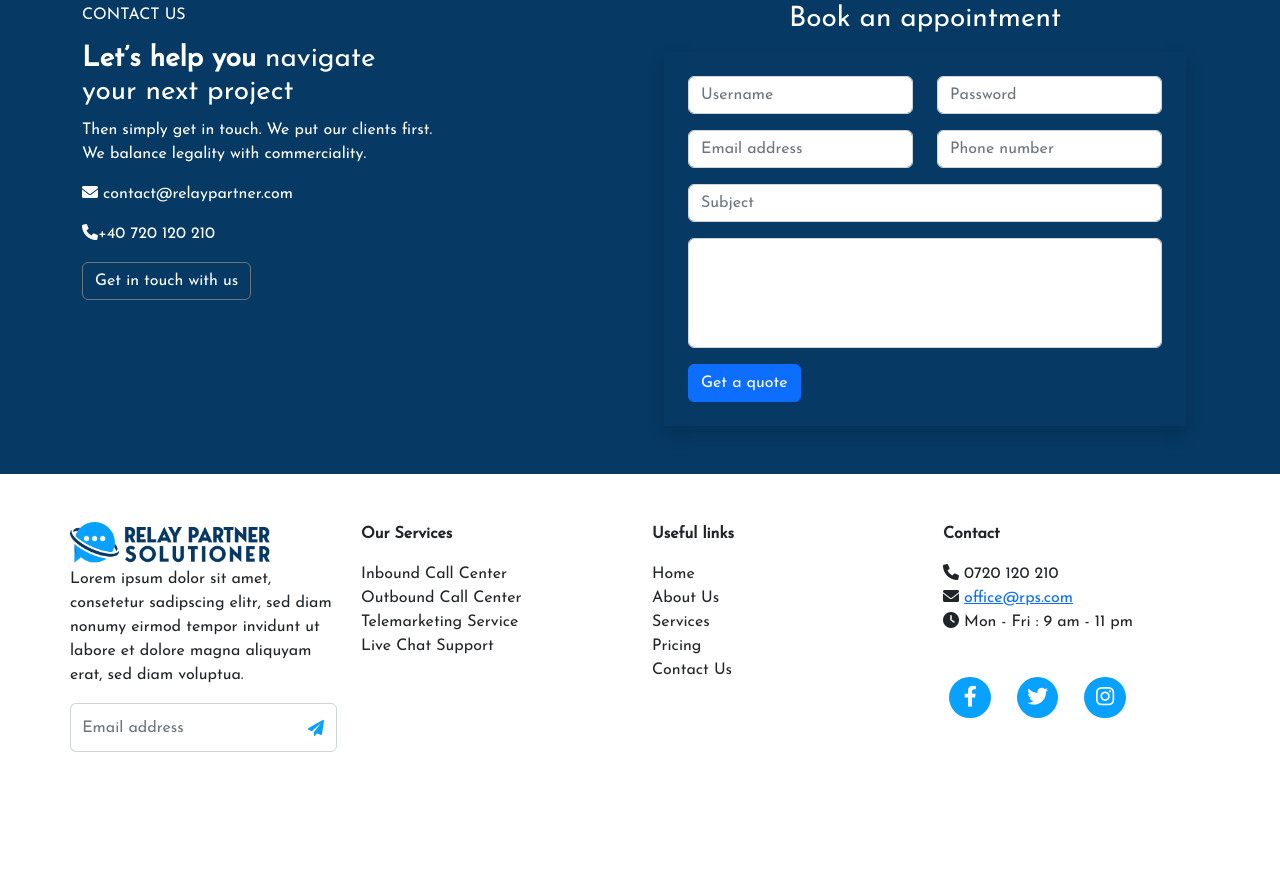
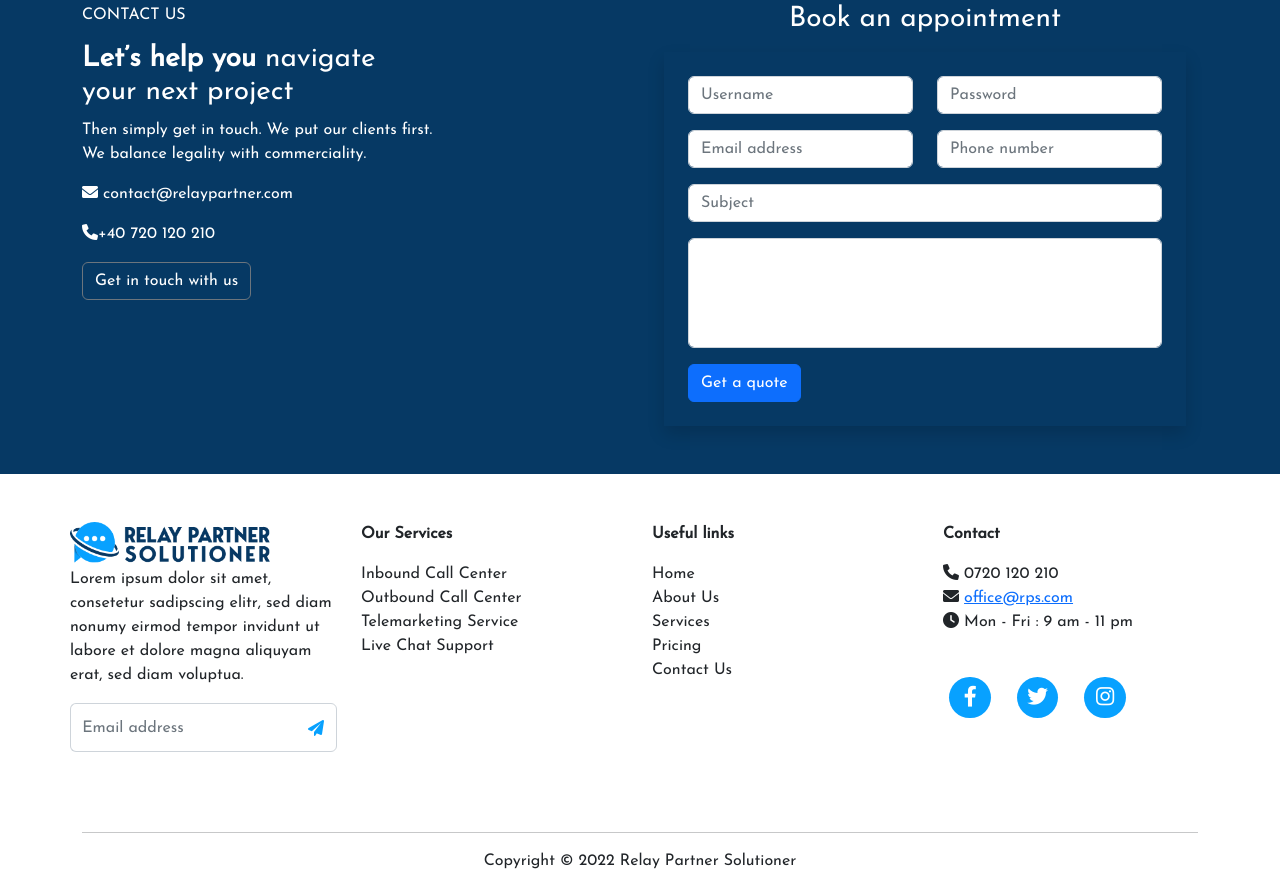
Before and after one commit to HMKL/verycreative.github.io, a plain HTML site: page index.html in a window 1280 px wide. Shown: the part 5059-5948 px from the top of the page. Before the commit the page ends 5875 px from the top, so only its background shows below. Drawn offline with nearby package versions, Linux system fonts and the light colour scheme.

Commit message:
some minor changes

```diff
--- a/index.html
+++ b/index.html
@@ -708,6 +708,10 @@
                     </div>
                 </div>
             </div>
+            <div class="container text-center">
+                <hr>
+                <p>Copyright © 2022 Relay Partner Solutioner</p>
+            </div>
         </div>
 
 
```
